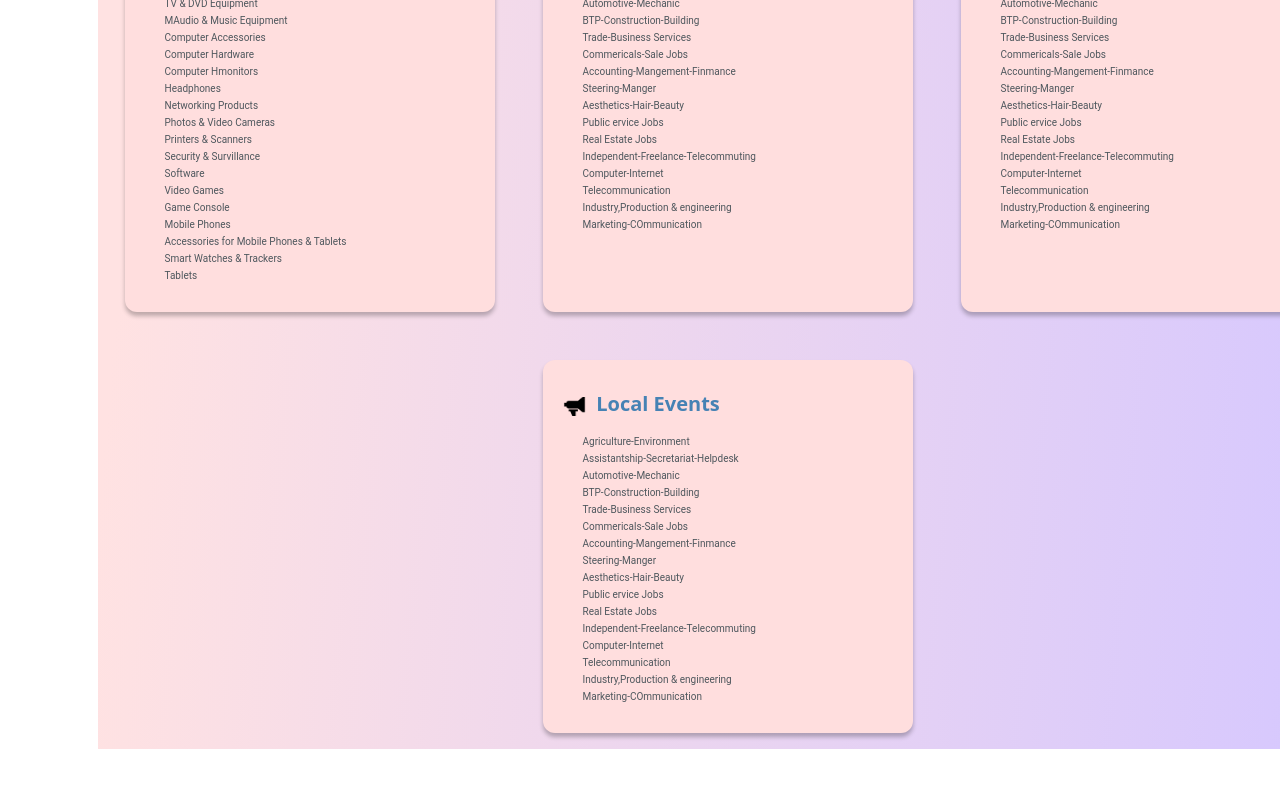
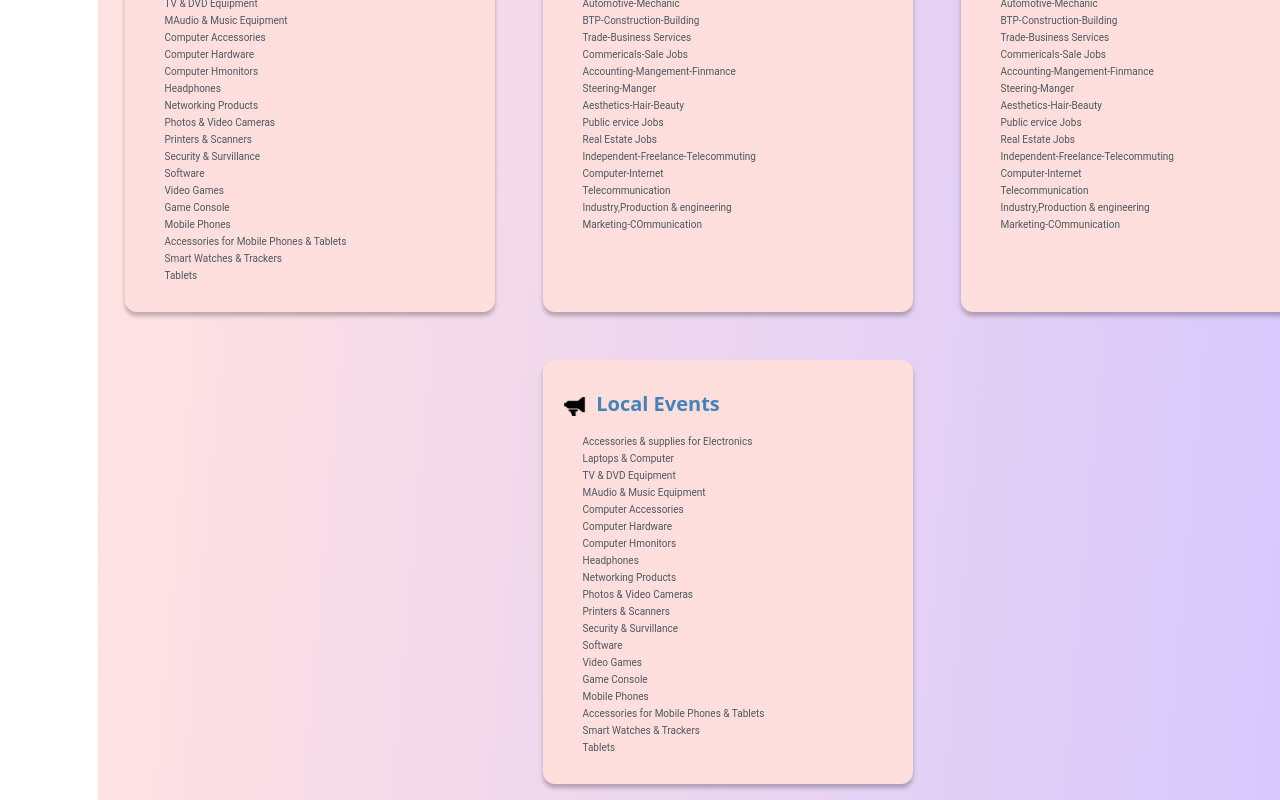
Before and after one commit to Lafa0x9-Hackathon/sastosales-frontend, a React (Vite) app: page / in a window 1280 px wide. Shown: the part 629-1429 px from the top of the page. Before the commit the page ends 1378 px from the top, so only its background shows below. Built offline with nearby package versions, Linux system fonts and the light colour scheme.

Commit message:
changes local events list item

```diff
--- a/src/Components/catgPage/CatgPage.jsx
+++ b/src/Components/catgPage/CatgPage.jsx
@@ -180,22 +180,26 @@ function CategoryPage() {
      </div>
 
       <ul className="sub-category-list">
-      <li className="sub-category-list-item">Agriculture-Environment</li>
-      <li className="sub-category-list-item">Assistantship-Secretariat-Helpdesk</li>
-      <li className="sub-category-list-item">Automotive-Mechanic</li>
-      <li className="sub-category-list-item">BTP-Construction-Building</li>
-      <li className="sub-category-list-item">Trade-Business Services</li>
-      <li className="sub-category-list-item">Commericals-Sale Jobs</li>
-      <li className="sub-category-list-item">Accounting-Mangement-Finmance</li>
-      <li className="sub-category-list-item">Steering-Manger</li>
-      <li className="sub-category-list-item">Aesthetics-Hair-Beauty</li>
-      <li className="sub-category-list-item">Public ervice Jobs</li>
-      <li className="sub-category-list-item">Real Estate Jobs</li>
-      <li className="sub-category-list-item">Independent-Freelance-Telecommuting</li>
-      <li className="sub-category-list-item">Computer-Internet</li>
-      <li className="sub-category-list-item">Telecommunication</li>
-      <li className="sub-category-list-item">Industry,Production & engineering</li>
-      <li className="sub-category-list-item">Marketing-COmmunication</li>
+      <li className="sub-category-list-item">Accessories & supplies for Electronics</li>
+      <li className="sub-category-list-item">Laptops & Computer</li>
+      <li className="sub-category-list-item">TV & DVD Equipment</li>
+      <li className="sub-category-list-item">MAudio & Music Equipment</li>
+      <li className="sub-category-list-item">Computer Accessories</li>
+      <li className="sub-category-list-item">Computer Hardware</li>
+      <li className="sub-category-list-item">Computer Hmonitors</li>
+      <li className="sub-category-list-item">Headphones</li>
+      <li className="sub-category-list-item">Networking Products</li>
+      <li className="sub-category-list-item">Photos & Video Cameras</li>
+      <li className="sub-category-list-item">Printers & Scanners</li>
+      <li className="sub-category-list-item">Security & Survillance</li>
+      <li className="sub-category-list-item">Software</li>
+      <li className="sub-category-list-item">Video Games</li>
+      <li className="sub-category-list-item">Game Console</li>
+      <li className="sub-category-list-item">Mobile Phones</li>
+      <li className="sub-category-list-item">Accessories for Mobile Phones & Tablets</li>
+      <li className="sub-category-list-item">Smart Watches & Trackers</li>
+      <li className="sub-category-list-item">Tablets</li>
+
   </ul>
 
 
```
